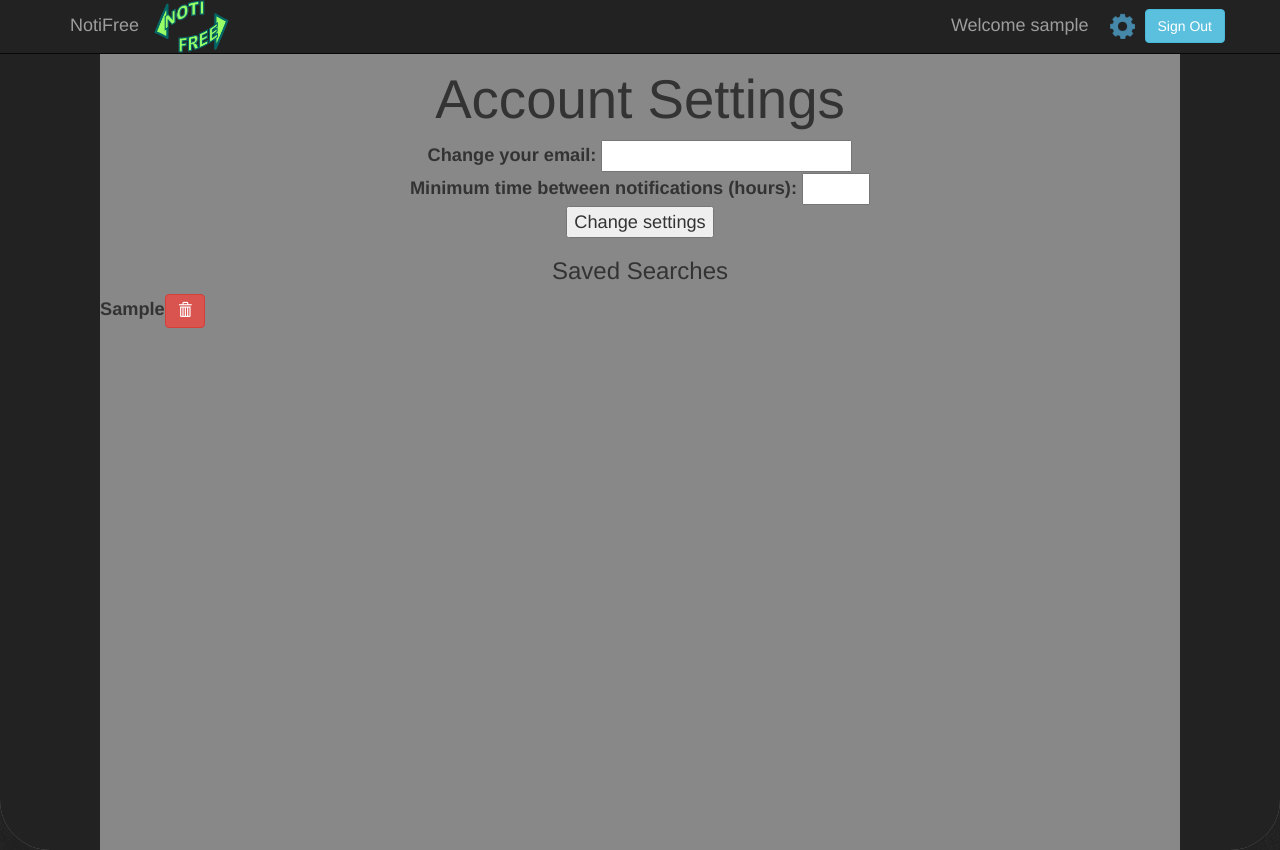
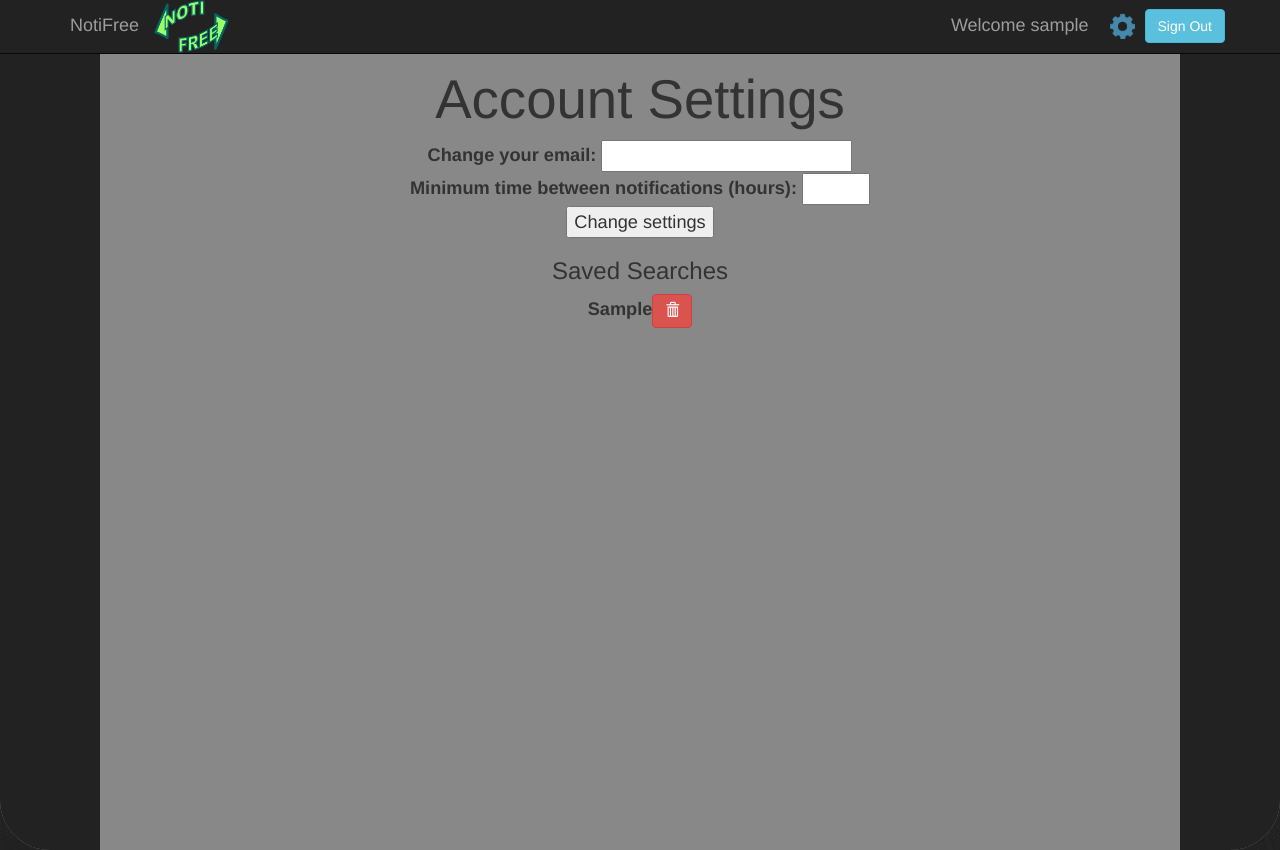
Before and after one commit to davidferguson/itemswap, a PHP site: page /settings.php in a window 1280 px wide. Run offline with PHP 8.4, Linux system fonts and the light colour scheme; the visitor is signed in with stand-in values (Sample User, id 1); tables that the repository leaves empty or names only in its code hold one stand-in row (values such as "Sample post").

Commit message:
made table centered

```diff
--- a/settings.php
+++ b/settings.php
@@ -107,13 +107,13 @@
 	        <p>
 	            <div class="savedSearches">
 	            	<h3>Saved Searches</h3>
-	            	<table>
+	            	<table style="margin-left:auto; margin-right:auto;">
 				<?php
 					$sql = "SELECT * FROM `searches` WHERE username = '".$_SESSION["username"]."'";
 					$result = mysqli_query($conn, $sql);
 					while($row = mysqli_fetch_assoc($result) ) {
 				?>
-				<tr>
+				<tr style="margin-top: 10px;">
 			                <td>
 			                	<label class="desc" for="unsubscribe"><?php echo $row["keywords"]; ?></label>
 			                </td>
```
